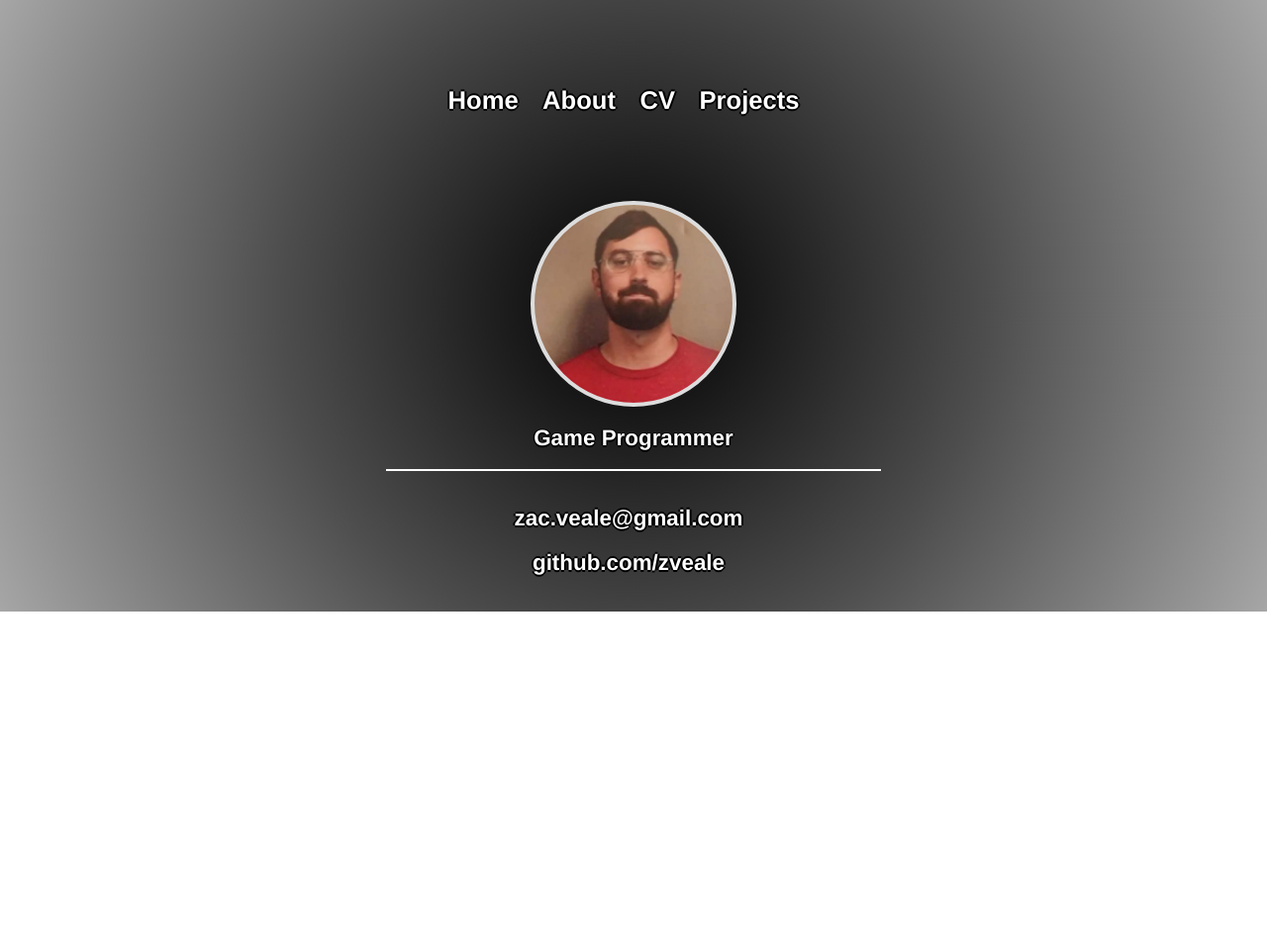
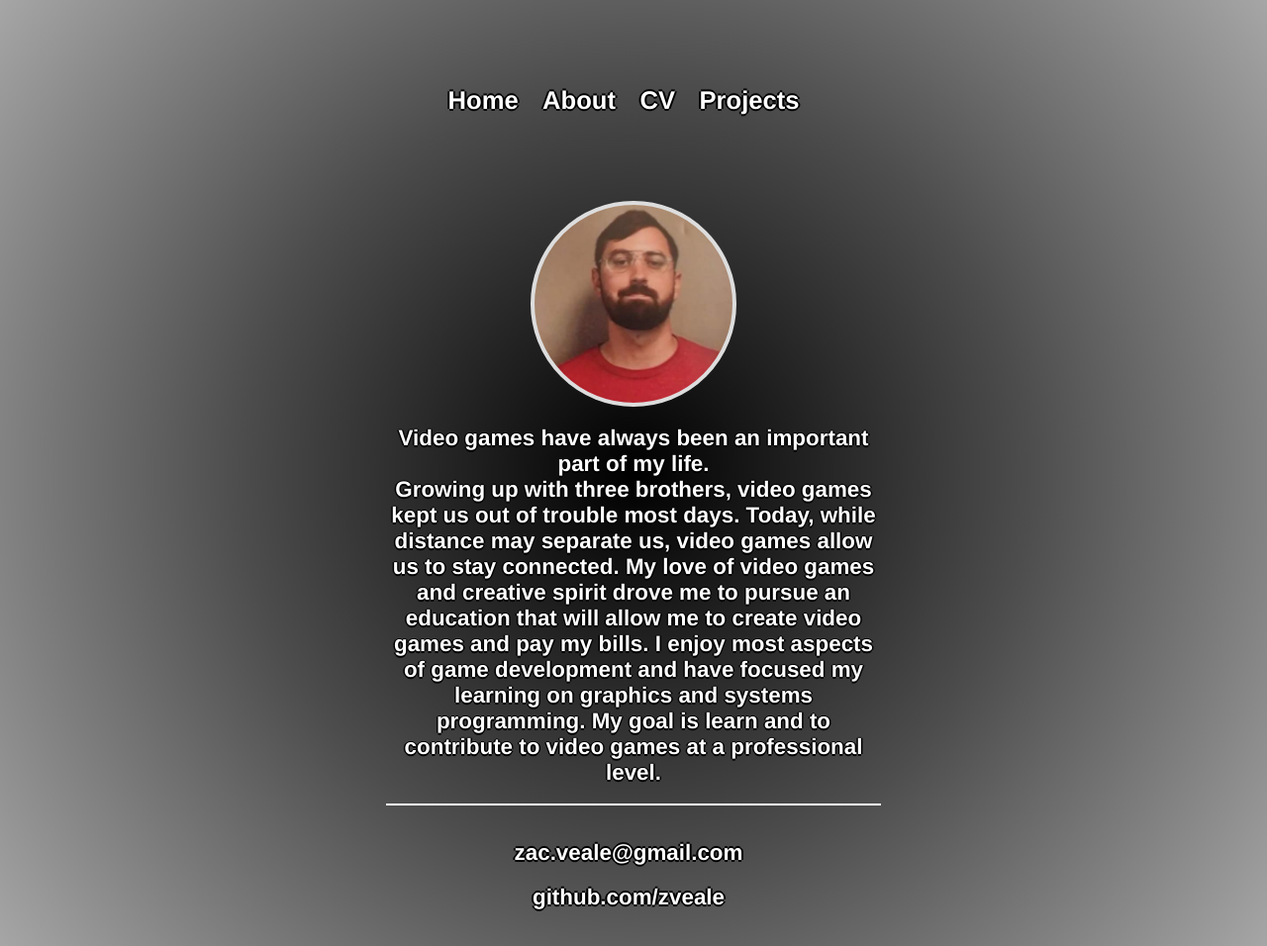
Before and after one commit to zveale/zveale.github.io, a Jekyll site: the page built from index.html, in a window 1280 px wide. Shown: the whole page at 99% size. Built offline with Jekyll 4.4.1, drawn with Linux system fonts in a browser that asks for light colours; before the commit the page ends 900 px from its top, so only the background shows below that.

Commit message:
Update index.html

```diff
--- a/index.html
+++ b/index.html
@@ -4,5 +4,5 @@ title: Zachary Veale
 ---
 <div class="blurb">
 	<div class="profilePhoto"></div>
-	<h2>Game Programmer</h2>
+	<h2>Video games have always been an important part of my life. <br>Growing up with three brothers, video games kept us out of trouble most days. Today, while distance may separate us, video games allow us to stay connected. My love of video games and creative spirit drove me to pursue an education that will allow me to create video games and pay my bills. I enjoy most aspects of game development and have focused my learning on graphics and systems programming. My goal is learn and to contribute to video games at a professional level.</h2>
 </div><!-- /.blurb -->
```
